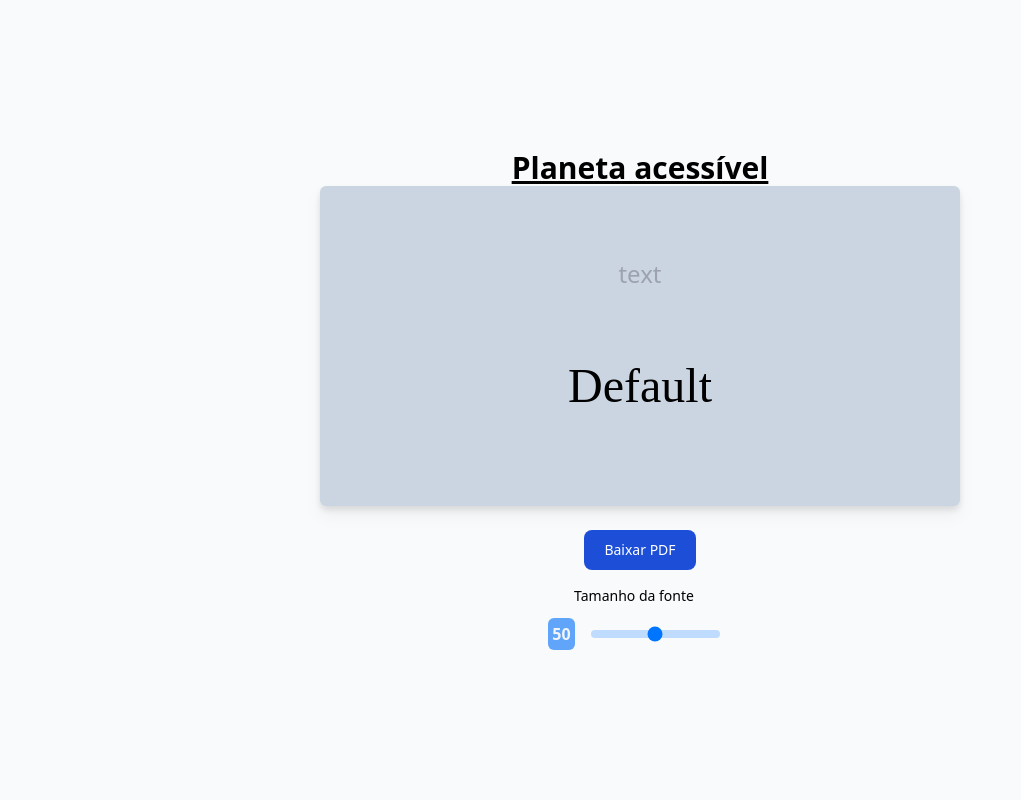
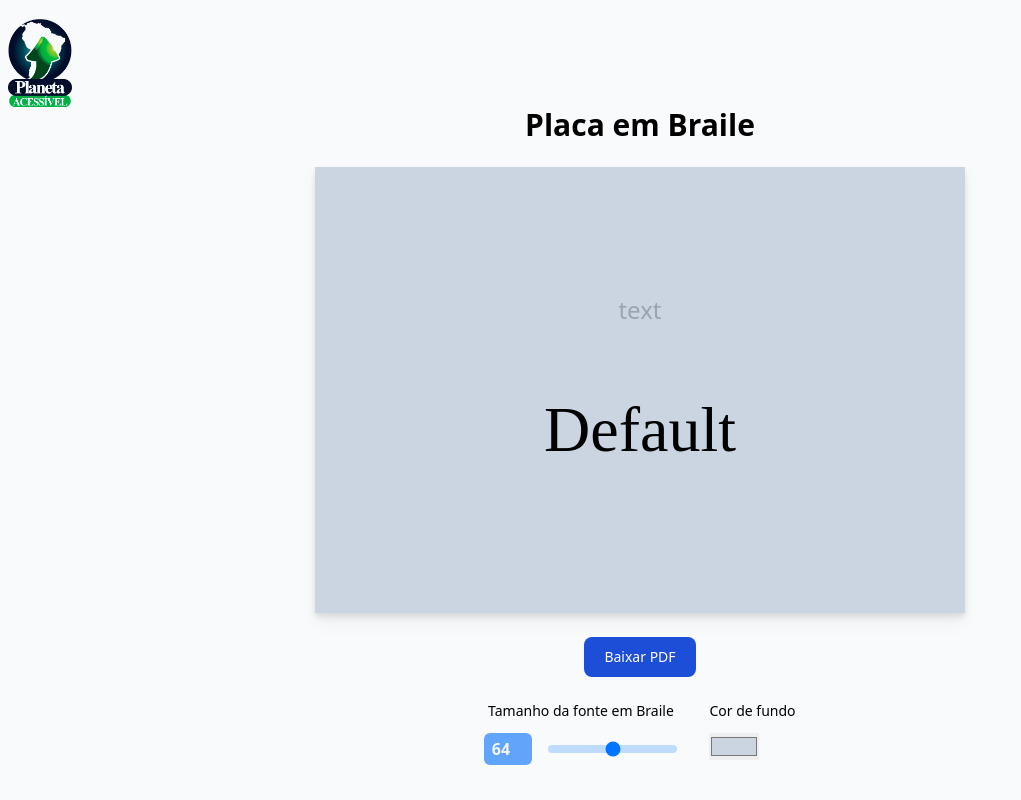
Before and after one commit to Daniel-Savio/brailleConverter, a React (Vite) app: page / in a window 1280 px wide. Shown: the whole page, without its empty margins (0-1021 px from the left). Built offline with nearby package versions, Linux system fonts and the light colour scheme; a web font is replaced by a local one.

Commit message:
chore: Adjusting the download for A4 paper and adding a way to change de background color

```diff
--- a/src/App.tsx
+++ b/src/App.tsx
@@ -3,49 +3,61 @@ import jsPDF from 'jspdf';
 import { font } from './components/BraileFont';
 import './app.css';
 
-
 function App() {
   const [text, setText] = useState<String>('Default');
-  const [fontSize, setFontSize] = useState<Number>(50);
+  const [textSize, setTextSize] = useState<number | string>(64);
+  const [bgColor, setBgColor] = useState<string>("#cbd5e1");
   const componentRef = useRef<HTMLDivElement>(null)!;
 
   const handleGeneratePdf = () => {
+
     const doc = new jsPDF({
       unit: 'px',
-      orientation: 'landscape',
+      orientation: 'l'
+
     });
 
-
+    // adiciona a fonte Braille ao documento
     doc.addFileToVFS("Braile.ttf", font)
     doc.addFont("Braile.ttf", "Braile", "normal");
     doc.setFont("Braile")
-
 
     doc.html(componentRef.current!, {
       async callback(doc) {
         await doc.save('document');
       },
     });
+
   };
 
-  const handleFontSize = () =>{
 
-  }
 
   return (
+
+
     <main className=' bg-slate-50 h-screen w-screen flex flex-col items-center justify-center'>
-      <h1 className="text-3xl font-bold text-center underline w-full">
-        Planeta acessível
-      </h1>
+      <header className=' w-full '>
+        <img src="../../public/icon.png" alt="" className='justify-start w-16 ml-2 mt-2' />
+        <h1 className="text-3xl font-bold text-center ">
+          Placa em Braile
+        </h1>
 
-      <div ref={componentRef} className='flex flex-col items-center justify-center bg-slate-300 w-2/4 h-80 rounded-md drop-shadow-lg'>
-        <input className='text-gray-900 text-2xl rounded-lg text-center focus:outline-none bg-transparent block  ' type="text" name="text" id="text" placeholder='text' onChange={(e) => { setText(e.target.value) }} />
+
+      </header>
+
+
+      <br />
+
+      <div style={{ width: "650px", height: "446px", backgroundColor: bgColor }} ref={componentRef} className='flex flex-col items-center justify-center drop-shadow-lg'>
+        <input className='text-gray-900 text-2xl rounded-lg text-center focus:outline-none bg-transparent block' type="text" name="text" id="text" placeholder='text' onChange={(e) => { setText(e.target.value) }} />
         <br />
         <br />
-        <span className='leading-[4rem] m-4 break-all font-secondary text-center text-5xl'> {text}</span>
+        <span className="leading-[5rem] m-4 break-all font-secondary text-center" style={{ fontSize: `${textSize}px` }}> {text}</span>
       </div>
+
       <br />
-      <div className='flex flex-col' id="tools">
+
+      <div className='flex flex-col gap-2' id="tools">
         <div className='flex justify-center' id="buttons">
           <button
             onClick={() => handleGeneratePdf()}
@@ -53,21 +65,24 @@ function App() {
             Baixar PDF
           </button>
         </div>
-        <div className='mt-4 flex gap-3' id="editing">
+        <div className='mt-4 flex gap-8' id="editing">
+
           <div id="tool-font-size">
-            <label className="block text-center text-sm font-medium mb-3 ">Tamanho da fonte</label>
+            <label className="block text-center text-sm font-medium mb-3 ">Tamanho da fonte em Braile</label>
             <div className='flex flex-row gap-4 align-middle'>
-              <span className=' bg-blue-400 font-bold p-1 rounded-md text-slate-100'>{fontSize} </span>
-              <input type="range" className='m-auto w-full text-blue-600 appearance-none bg-blue-200 h-2 rounded-lg' value={fontSize} onChange={(e)=>{setFontSize(e.target.value)}}/>
+              <input type='number' inputMode='numeric' maxLength={3} className='appearance-none bg-blue-400 font-bold p-1 focus:outline-none w-12 text-center rounded-md text-slate-100' onChange={(e) => { setTextSize(e.target.value) }} value={textSize} />
+              <input type="range" className='m-auto text-blue-600 appearance-none bg-blue-200 h-2 rounded-lg' min={16} step={4} max={112} value={textSize} onChange={(e) => { setTextSize(e.target.value) }} />
             </div>
           </div>
 
           <div id="tool-bg-color">
-
+            <label className="block text-center text-sm font-medium mb-3 ">Cor de fundo</label>
+            <input className='cursor-pointer center text-center' type="color" name="color" id="color" value={bgColor} onChange={(e) => { setBgColor(e.target.value) }} />
           </div>
-
         </div>
       </div>
+
+      <br />
 
 
     </main>
```
